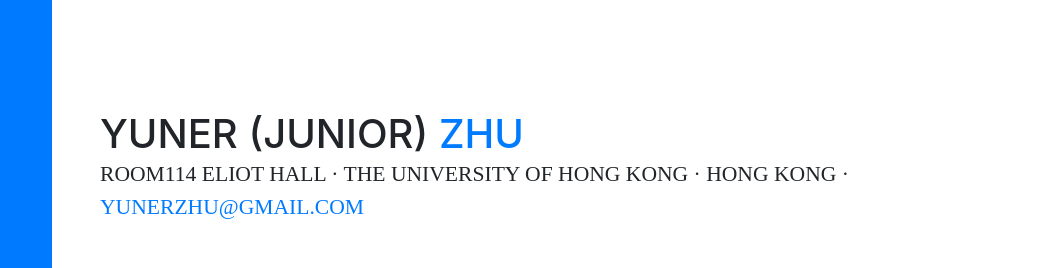
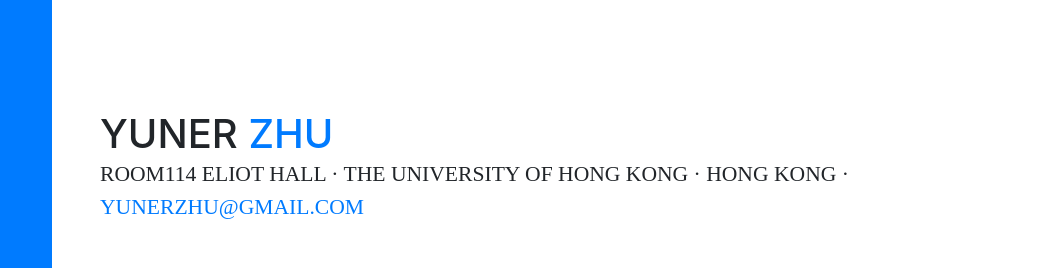
Before and after one commit to juniorworld/juniorworld.github.io, a website with bundled scripts: page index.html in a window 1280 px wide. Shown: the part 121-389 px from the top of the page, 220-1280 px from the left. Built offline with nearby package versions, Linux system fonts and the light colour scheme; a web font is replaced by a local one.

Commit message:
Update index.html

```diff
--- a/index.html
+++ b/index.html
@@ -65,7 +65,7 @@
 
       <section class="resume-section p-3 p-lg-5 d-flex d-column" id="about">
         <div class="my-auto">
-          <h1 class="mb-0">Yuner (Junior)
+          <h1 class="mb-0">Yuner
             <span class="text-primary">ZHU</span>
           </h1>
           <div class="subheading mb-5">ROOM114 Eliot Hall · The University of Hong Kong · Hong Kong ·
```
